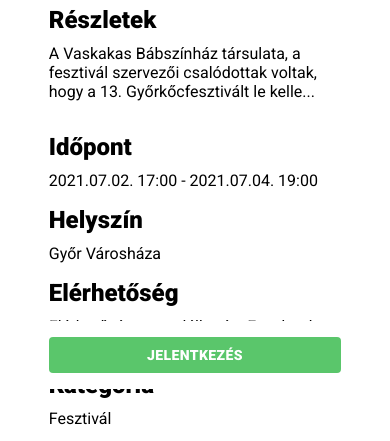
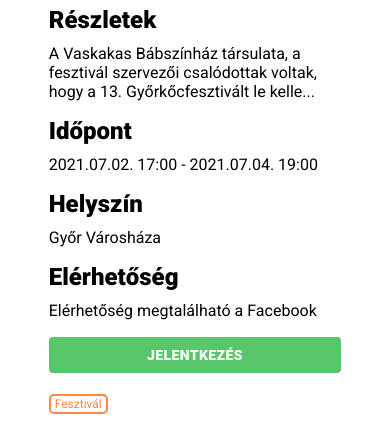
Before and after one commit to akosfi/volunteerfrontend, a React (Create React App) app: page /events/1 in a window 390 px wide. Shown: the part 455-896 px from the top of the page. Built offline with nearby package versions, Linux system fonts and the light colour scheme.

Commit message:
[Feature] Responsive pack 2.

```diff
--- a/src/components/common/PageHeader/index.tsx
+++ b/src/components/common/PageHeader/index.tsx
@@ -69,7 +69,14 @@ const useStyles = makeStyles(theme => ({
         marginLeft: "20px"
     },
     tabButtons: {
-        display: "flex"
+        overflowX: "scroll",
+        overflowY: "hidden",
+        width: "75vw",
+        "&::-webkit-scrollbar": {
+            width: 0,
+            height: 0,
+            background: "transparent"
+        }
     },
     loadingWrapper: {
         width: "100%",
@@ -114,7 +121,7 @@ const PageHeader: FC<Props> = ({ title, children, isLoading = false, actionButto
                     <span className={classes.title}>{title}</span>
                     <ActionButtonContainerDesktop actionButtons={actionButtons} />
                 </div>
-                <div className={classes.row}>{children?.tabButtons}</div>
+                <div className={classNames(classes.row, classes.tabButtons)}>{children?.tabButtons}</div>
             </div>
             <ActionButtonContainerMobile actionButtons={actionButtons} />
         </div>
--- a/src/components/events/EventDetails/index.tsx
+++ b/src/components/events/EventDetails/index.tsx
@@ -5,6 +5,7 @@ import { makeStyles } from "@material-ui/core";
 import { useSelector } from "react-redux";
 import { StoreState } from "redux/state";
 import EventSelectors from "redux/events/selectors";
+import Badge from "components/common/Badge";
 
 const useStyles = makeStyles(theme => ({
     root: {
@@ -74,7 +75,7 @@ const EventDetails: FC = () => {
                     </div>
                     <div className={classes.paragraph}>
                         <p className={classes.paragraphTitle}>Részletek</p>
-                        <div className={classes.paragraph}>{event.details}</div>
+                        <div className={classes.paragraphContent}>{event.details}</div>
                     </div>
                 </div>
                 <div />
@@ -96,7 +97,9 @@ const EventDetails: FC = () => {
 
                     <div className={classes.paragraph}>
                         <p className={classes.paragraphTitle}>Kategória</p>
-                        <div className={classes.paragraphContent}>{event.category}</div>
+                        <div className={classes.paragraphContent}>
+                            <Badge title={event.category} />
+                        </div>
                     </div>
                 </div>
             </div>{" "}
--- a/src/components/pages/events/EventPage/index.tsx
+++ b/src/components/pages/events/EventPage/index.tsx
@@ -14,7 +14,9 @@ import EventEdit from "components/events/EventEdit";
 
 enum TabTypes {
     GENERAL_INFORMATION = "EVENT/GENERAL_INFORMATION",
-    EDIT = "EVENT/EDIT"
+    EDIT = "EVENT/EDIT",
+    MEMBERS = "EVENT/MEMBERS",
+    PLUSZ_TAB = "EVENT/PLUSZ_TAB"
 }
 
 const tabs: PageHeaderTabType[] = [
```
